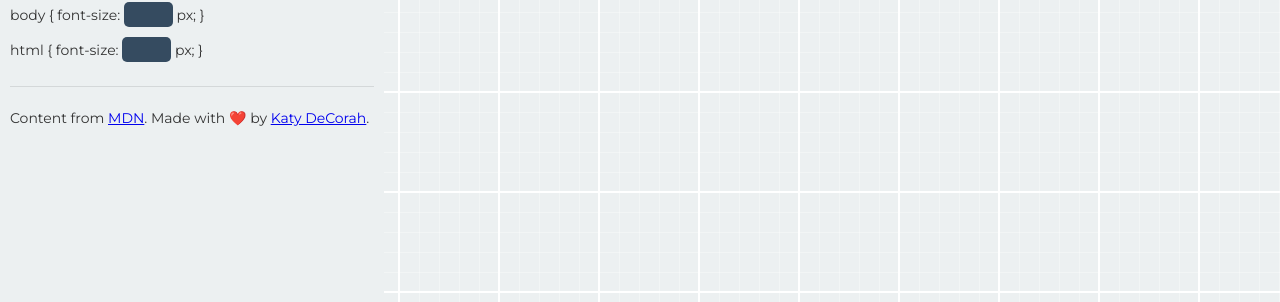
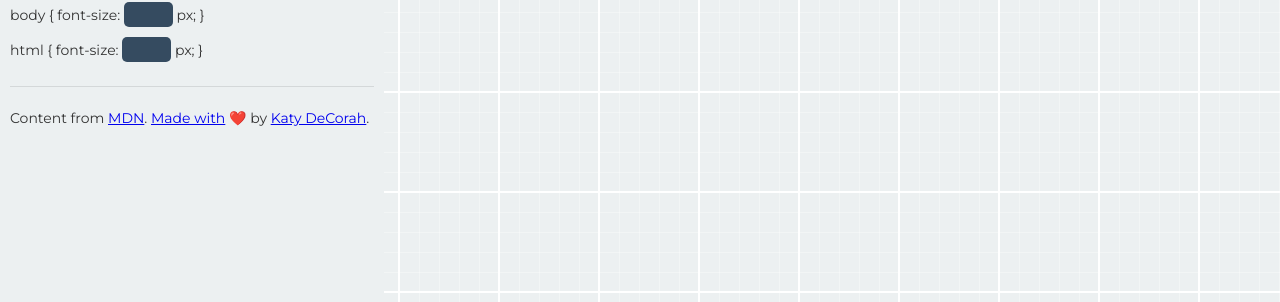
Before and after one commit to katydecorah/css-ruler, a Jekyll site: the page built from index.html, in a window 1280 px wide. Shown: the part 407-709 px from the top of the page. Built offline with Jekyll 4.4.1, drawn with Linux system fonts in a browser that asks for light colours; emoji names are drawn with the system emoji font; part of the change alters nothing that is shown.

```diff
--- a/index.html
+++ b/index.html
@@ -40,7 +40,7 @@ layout: default
           px; }
         </div>
       </form>
-      <p>Content from <a href='https://developer.mozilla.org/en-US/docs/Web/CSS/length'>MDN</a>. Made with :heart: by <a href="http://katydecorah.com/">Katy DeCorah</a>.</p>
+      <p>Content from <a href='https://developer.mozilla.org/en-US/docs/Web/CSS/length'>MDN</a>. <a href="https://github.com/katydecorah/css-ruler">Made with</a> :heart: by <a href="http://katydecorah.com/">Katy DeCorah</a>.</p>
     </section>
     <section class='examples'>
       <div class='read-more'>[[more]]</div>
```
